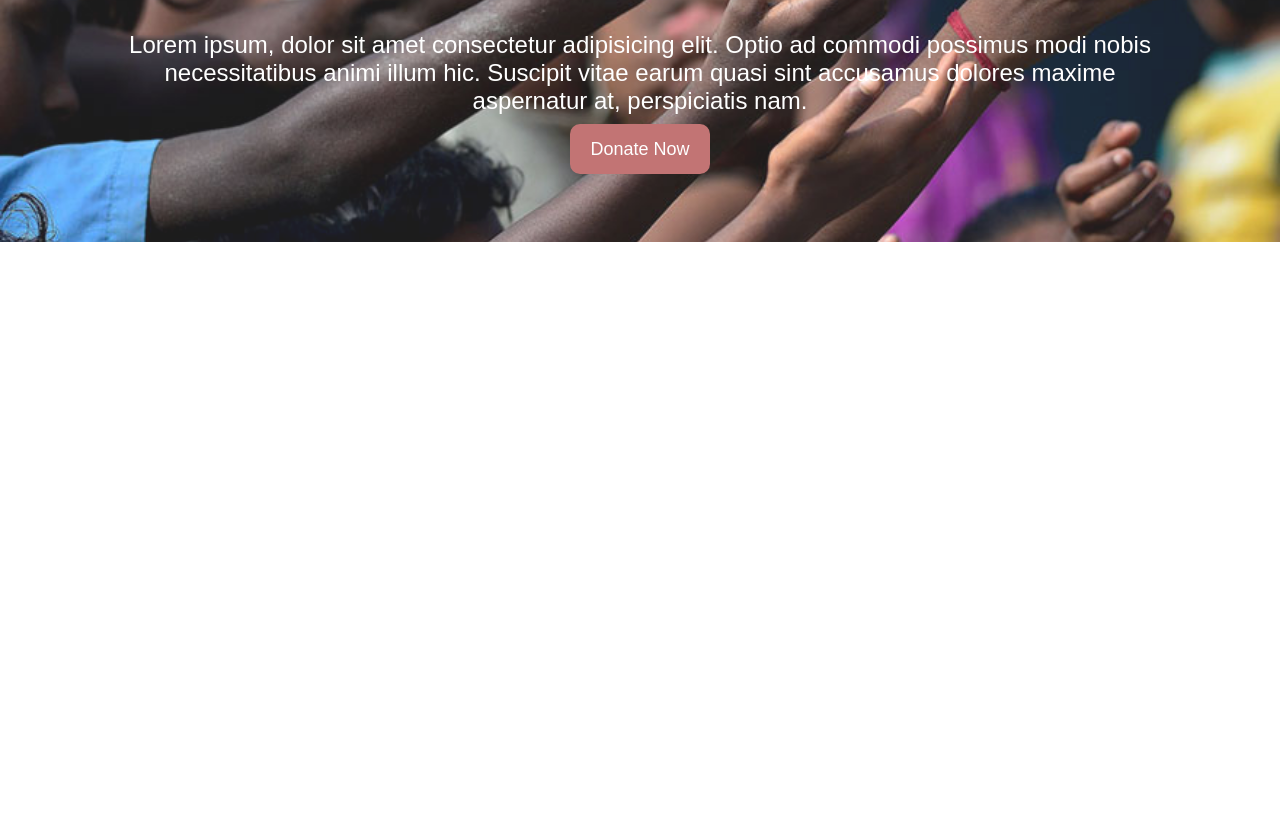
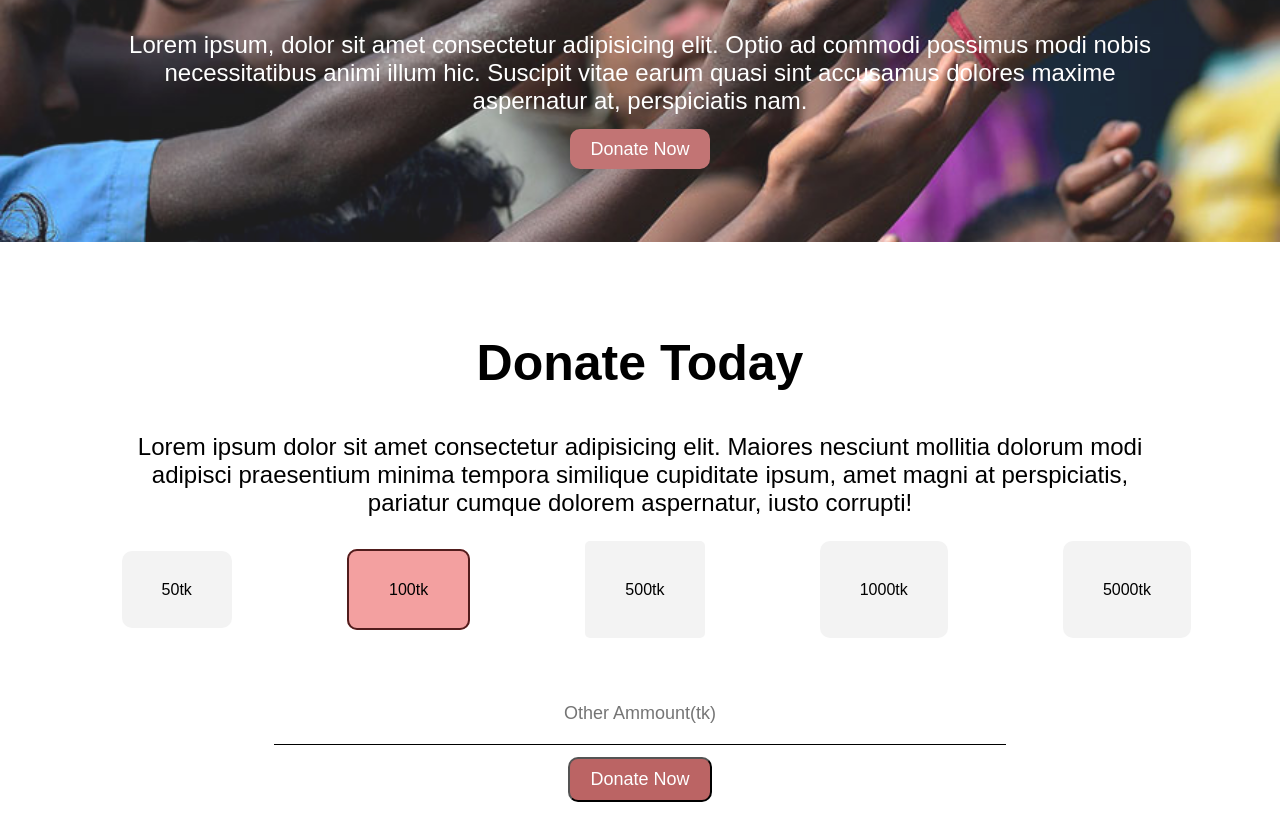
Before and after one commit to arefinnuman/donation-dash, a plain HTML site: page index.html in a window 1280 px wide. Shown: the part 314-1131 px from the top of the page. Before the commit the page ends 800 px from the top, so only its background shows below. Drawn offline with Linux system fonts and the light colour scheme; a web font is replaced by a local one.

Commit message:
second part added

```diff
--- a/index.html
+++ b/index.html
@@ -1,26 +1,66 @@
 <!DOCTYPE html>
 <html lang="en">
+
 <head>
-    <meta charset="UTF-8">
-    <meta http-equiv="X-UA-Compatible" content="IE=edge">
-    <meta name="viewport" content="width=device-width, initial-scale=1.0">
+    <meta charset="UTF-8" />
+    <meta http-equiv="X-UA-Compatible" content="IE=edge" />
+    <meta name="viewport" content="width=device-width, initial-scale=1.0" />
     <title>Donation Dash</title>
-    <link rel="stylesheet" href="style.css">
-    <link rel="shortcut icon" href="images/icon.png" type="image/x-icon">
-    <link rel="preconnect" href="https://fonts.googleapis.com">
-    <link rel="preconnect" href="https://fonts.gstatic.com" crossorigin>
-    <link href="https://fonts.googleapis.com/css2?family=Kantumruy+Pro&family=Poppins&family=Raleway&display=swap" rel="stylesheet">
+    <link rel="stylesheet" href="style.css" />
+    <link rel="shortcut icon" href="images/icon.png" type="image/x-icon" />
+    <link rel="preconnect" href="https://fonts.googleapis.com" />
+    <link rel="preconnect" href="https://fonts.gstatic.com" crossorigin />
+    <link href="https://fonts.googleapis.com/css2?family=Kantumruy+Pro&family=Poppins&family=Raleway&display=swap"
+        rel="stylesheet" />
 </head>
+
 <body>
-    <!-- <div>
-        <img src="images/donation14.webp" alt="">
-    </div> -->
     <div class="first-part">
         <h1>LETS HELP THOSE WHO ARE</h1>
         <h1>MORE IN NEED</h1>
-        <p>Lorem ipsum, dolor sit amet consectetur adipisicing elit. Optio ad commodi possimus modi nobis necessitatibus animi illum hic. Suscipit vitae earum quasi sint accusamus dolores maxime aspernatur at, perspiciatis nam.</p>
+        <p>
+            Lorem ipsum, dolor sit amet consectetur adipisicing elit. Optio ad
+            commodi possimus modi nobis necessitatibus animi illum hic. Suscipit
+            vitae earum quasi sint accusamus dolores maxime aspernatur at,
+            perspiciatis nam.
+        </p>
         <a target="_blank" class="donate-now" href="">Donate Now</a>
     </div>
 
+    <section class="second-part">
+        <div class="second-part">
+            <h1>Donate Today</h1>
+            <p>
+                Lorem ipsum dolor sit amet consectetur adipisicing elit. Maiores
+                nesciunt mollitia dolorum modi adipisci praesentium minima tempora
+                similique cupiditate ipsum, amet magni at perspiciatis, pariatur
+                cumque dolorem aspernatur, iusto corrupti!
+            </p>
+        </div>
+        <div class="flexible-container">
+            <div class="second-part">
+                <p1>50tk</p1>
+            </div>
+            <div class="second-part">
+                <p2>100tk</p2>
+            </div>
+            <div class="second-part">
+                <p3>500tk</p3>
+            </div>
+            <div class="second-part">
+                <p4>1000tk</p4>
+            </div>
+            <div class="second-part">
+                <p5>5000tk</p5>
+            </div>
+        </div>
+        <div>
+            <input type="text" name="donate" class="input-box" placeholder="Other Ammount(tk)" />
+        </div>
+        <div>
+            <button class="donate-now">Donate Now</button>
+        </div>
+    </section>
 </body>
+
 </html>
--- a/style.css
+++ b/style.css
@@ -7,6 +7,9 @@ h1{
 }
 p{
     font-size: 24px;
+}
+.flexible-container{
+    display: flex;
 }
 
 .first-part{
@@ -23,9 +26,52 @@ p{
 .donate-now{
     background-color: #BB6464;
     color: white;
-    padding: 15px 20px;
+    padding: 10px 20px;
     border-radius: 10px;
     font-size: 18px;
     text-decoration: none;
+}
 
+.second-part{
+    text-align: center;
+    padding-top: 25px;
+    padding-bottom: 15px;
+    padding-left:5%;
+    padding-right:5%;
 }
+.second-part p1{
+    padding: 30px 40px;
+    background-color: rgb(243, 243, 243);
+    border-radius: 10px;
+}
+.second-part p2{
+    padding: 30px 40px;
+    background-color:#f3a0a0;
+    border: 2px solid rgb(81, 29, 29);
+    border-radius: 10px;
+}
+.second-part p3{
+    padding: 40px 40px;
+    background-color: rgb(243, 243, 243);
+    border-radius: 5px;
+}
+.second-part p4{
+    padding: 40px 40px;
+    background-color: rgb(243, 243, 243);
+    border-radius: 10px;
+}
+.second-part p5{
+    padding: 40px 40px;
+    background-color: rgb(243, 243, 243);
+    border-radius: 10px;
+}
+.input-box{
+    font-size: 18px;
+    margin-top: 6%;
+    border: none;
+    border-bottom: 1px solid black;
+    text-align: center;
+    padding: 20px;
+    width: 60%;
+    margin-bottom: 1%;
+}
```
